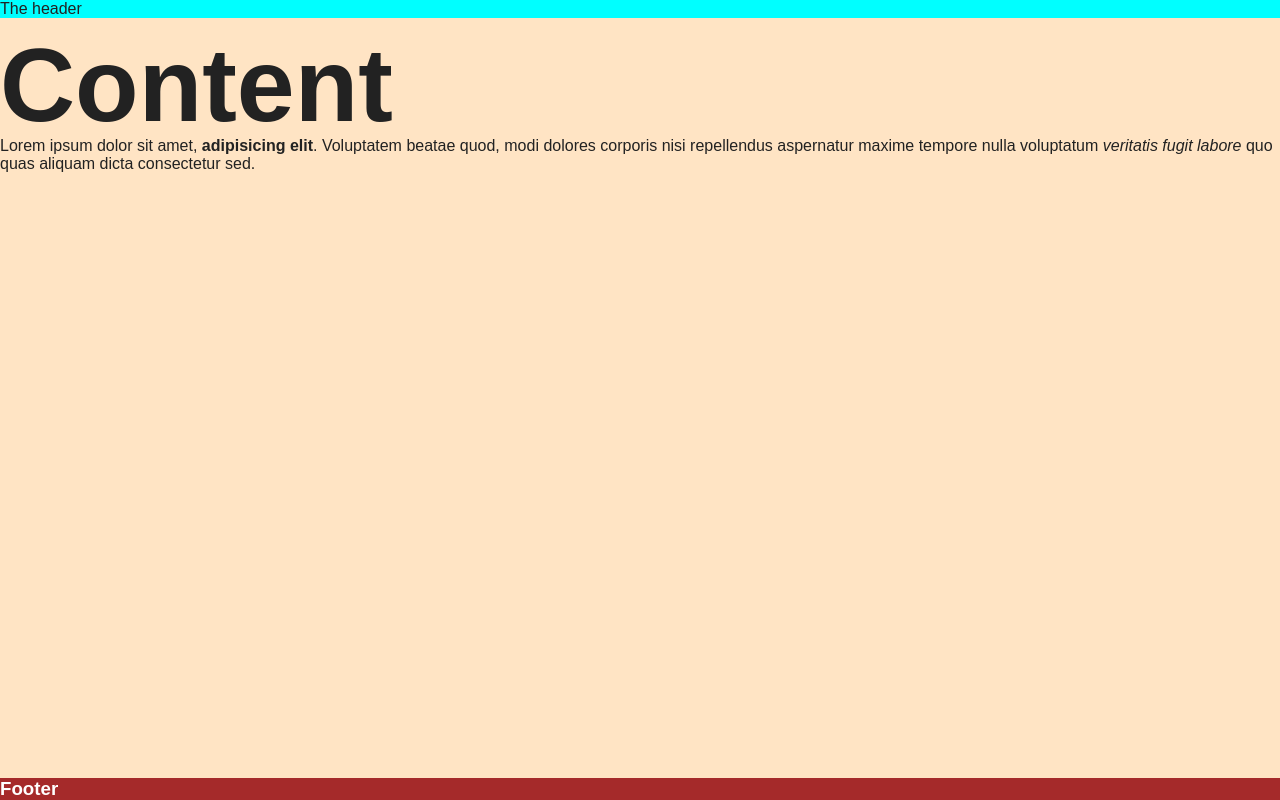
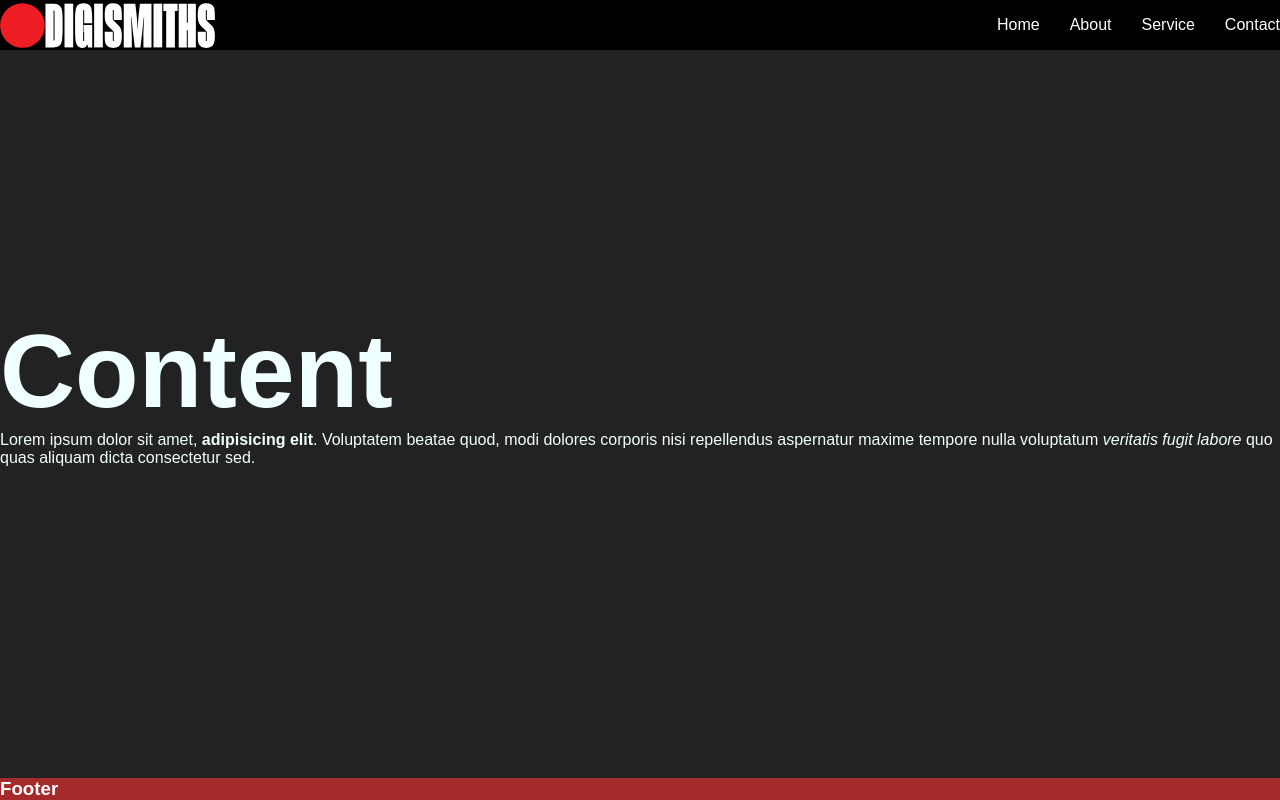
Before and after one commit to digismiths-club/gsap-practice, a website built with Vite: page puneet/index.html in a window 1280 px wide. Built offline with nearby package versions, Linux system fonts and the light colour scheme; a web font is replaced by a local one.

Commit message:
Selecting elements with //gsap.utils.toArray

```diff
--- /dev/null
+++ b/puneet/aminations/gsapAnimations.js
@@ -0,0 +1,28 @@
+import gsap from "gsap";
+
+export function headingAnimation() {
+  gsap.from("h1", {
+    xPercent: -100,
+    duration: 2,
+    delay: 0.5,
+  });
+}
+
+export function hoverAnimations() {
+  //gsap.utils.toArray is a function that takes a selector and returns an array of elements that match the selector
+  //the forEach method is used to iterate over the array of elements and add event listeners to each element
+  //the event listeners are used to animate the element when the mouse enters or leaves it
+
+  const navigationLinks = gsap.utils.toArray(".navigation li");
+  console.log(navigationLinks);
+  navigationLinks.forEach((link) => {
+    link.addEventListener("mouseenter", () => {
+      gsap.to(link, { scale: 1.2, y:5, duration: 1 });
+    });
+    link.addEventListener("mouseleave", () => {
+      gsap.to(link, { scale: 1, y:0, duration: 1 });
+    });
+  });
+}
+
+export default { headingAnimation, hoverAnimations };
--- a/puneet/css/content.css
+++ b/puneet/css/content.css
@@ -1,7 +1,19 @@
-main{
-    flex: 1;
+main {
+    display: flex;
+  flex: 1;
+  align-items: center;
+  justify-content:center;
 }
 
-.h1-wrapper{
-    overflow-y: hidden;
+.main-content {
+  max-width: 1440px;
+  margin: 0 auto;
+  display: flex;
+  flex-direction: column;
+  height: 100%;
+
 }
+
+.h1-wrapper {
+  overflow-y: hidden;
+}
--- a/puneet/css/header.css
+++ b/puneet/css/header.css
@@ -1,3 +1,51 @@
 header{
-    background-color: aqua;
+    position: absolute;
+    width: 100%;
+    z-index: 999;
+    /* top: 10px; */
+    background-color: black;
+    /* color: azure; */
+    display: flex;
+    justify-content: center;
 }
+
+.wrapper-header{
+    width: 100%;
+	max-width: 1440px;
+	color: #fff;
+	height: 100%;
+	display: flex;
+	flex-direction: row;
+	justify-content: space-between;
+	align-items:center;
+}
+
+.logo-main{
+    display: flex;
+    height: 50px;
+    align-items: center;
+
+}
+
+#logo {
+    height: 45px;
+
+}
+.navigation {
+
+}
+.navigation ul{
+    display:flex ;
+    justify-content:space-evenly ;
+    gap: 30px;
+    list-style: none;
+}
+.navigation a {
+    text-decoration: none;
+    color: #fff;
+}
+.navigation a:hover{
+    color: red;
+    cursor: pointer;
+
+}
--- a/puneet/css/style.css
+++ b/puneet/css/style.css
@@ -5,15 +5,15 @@
 @import "./footer.css";
 
 * {
-  margin: 0;
-  padding: 0;
-  box-sizing: border-box;
+  margin: 0px;
+  padding: 0px;
+  /* box-sizing: border-box; */
 }
 
 body {
-  background-color: bisque;
+  background-color: #222;
   font-family: neue-haas-grotesk-display, sans-serif;
-  color: #222;
+  color:azure;
   min-height: 100vh;
   margin: 0 auto;
   display: flex;
--- a/puneet/index.html
+++ b/puneet/index.html
@@ -8,15 +8,33 @@
   </head>
   <body>
     <header>
-        <section>The header</section>
+      <div class="wrapper-header">
+        <div class="logo-main">
+          <img id="logo" src="/logo-2024.svg" alt="Digismiths logo" />
+        </div>
+        <nav class="navigation">
+          <ul class="nav-items">
+            <li><a href="#">Home</a></li>
+            <li><a href="#">About</a></li>
+            <li><a href="#">Service</a></li>
+            <li><a href="#">Contact</a></li>
+          </ul>
+        </nav>
+      </div>
     </header>
     <main>
-        <section>
+      <div class="main-content">
         <div class="h1-wrapper">
           <h1>Content</h1>
         </div>
-          <p>Lorem ipsum dolor sit amet, <strong>adipisicing elit</strong>. Voluptatem beatae quod, modi dolores corporis nisi repellendus aspernatur maxime tempore nulla voluptatum <em>veritatis fugit labore</em> quo quas aliquam dicta consectetur sed.</p>
-        </section>
+        <p>
+          Lorem ipsum dolor sit amet, <strong>adipisicing elit</strong>.
+          Voluptatem beatae quod, modi dolores corporis nisi repellendus
+          aspernatur maxime tempore nulla voluptatum
+          <em>veritatis fugit labore</em> quo quas aliquam dicta consectetur
+          sed.
+        </p>
+      </div>
     </main>
     <footer>
       <section>
--- a/puneet/main.js
+++ b/puneet/main.js
@@ -1,15 +1,11 @@
-import './css/style.css';
-import gsap from 'gsap';
-import { ScrollTrigger } from 'gsap/ScrollTrigger';
+import "./css/style.css";
+import animations from "./aminations/gsapAnimations";
 
-gsap.registerPlugin(ScrollTrigger);
+function init() {
+  animations.hoverAnimations();
+  animations.headingAnimation();
+}
 
-
-console.log(gsap.version);
-
-gsap.from('h1', {
-    yPercent: 100,
-    duration: 2,
-    repeat: -1,
-    yoyo: true,
-})
+window.addEventListener("load", () => {
+  init();
+});
```
Also changed, not shown: puneet/public/logo-2024.svg (added). Lines whose indentation alone changed are shown as unchanged.
